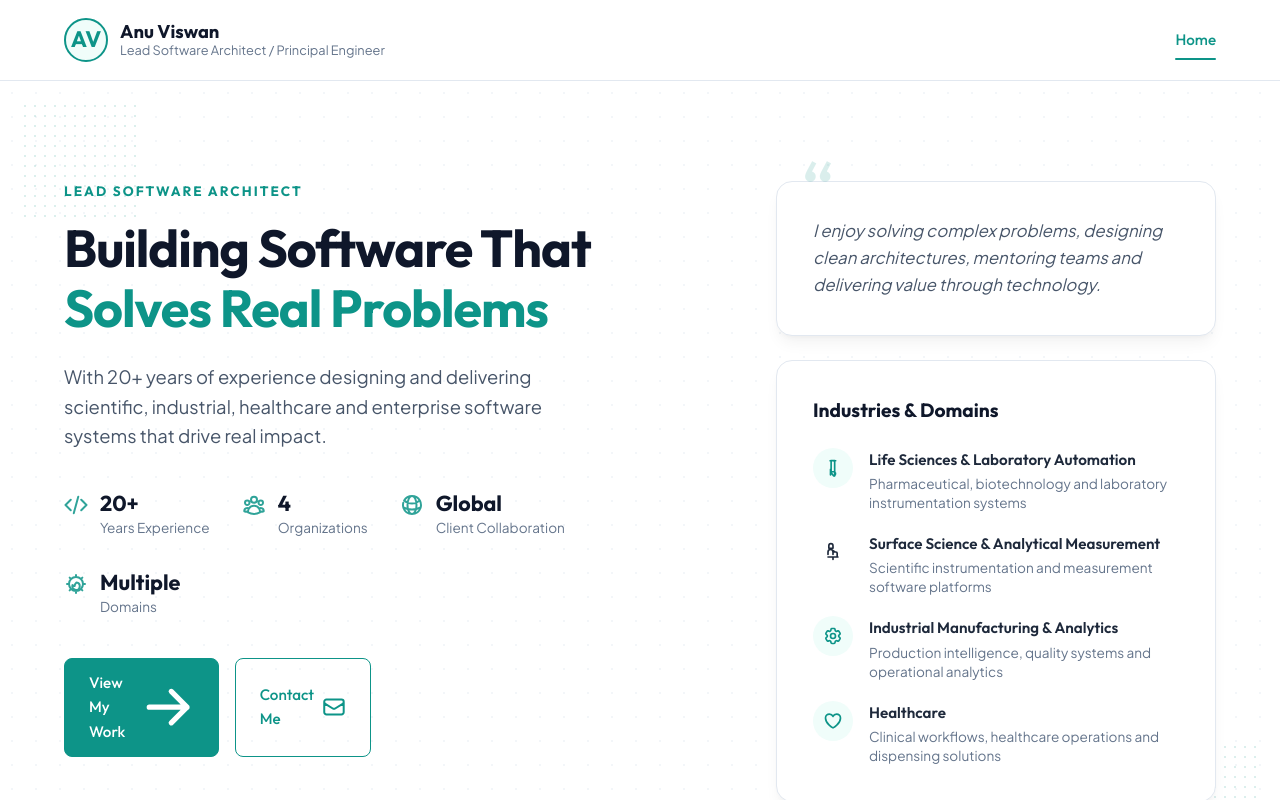
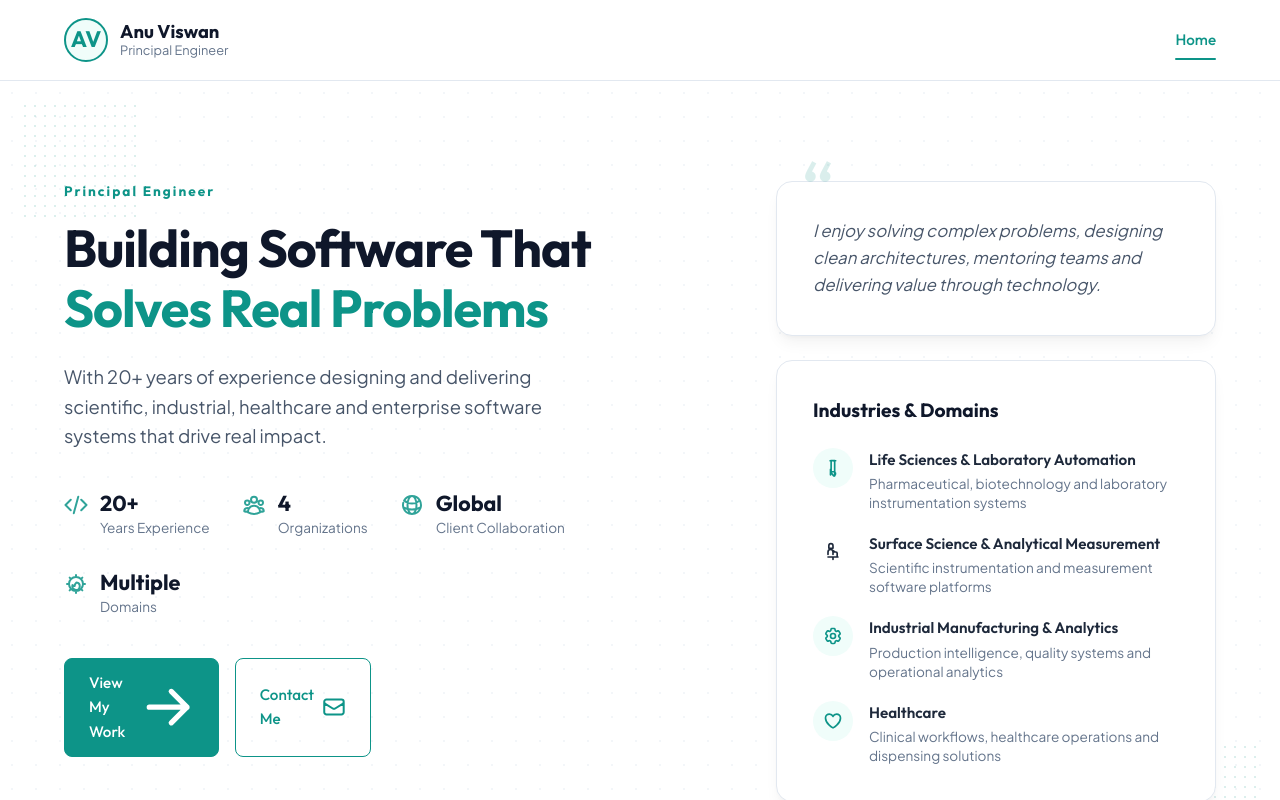
Before and after one commit to anuviswan/portfolio, a Vue app in the folder portfolio/: page / in a window 1280 px wide. Shown: the top 800 px of the page. Built offline with nearby package versions, Linux system fonts and the light colour scheme.

Commit message:
changed desgination

```diff
--- a/portfolio/src/components/Header.vue
+++ b/portfolio/src/components/Header.vue
@@ -9,7 +9,7 @@ const showDownloadResume = import.meta.env.VITE_SHOW_DOWNLOAD_RESUME !== 'false'
         <div class="logo-badge">AV</div>
         <div class="logo-text">
           <span class="logo-name">Anu Viswan</span>
-          <span class="logo-title">Lead Software Architect /  Principal Engineer</span>
+          <span class="logo-title">Principal Engineer</span>
         </div>
       </div>
 
--- a/portfolio/src/components/Hero.vue
+++ b/portfolio/src/components/Hero.vue
@@ -24,7 +24,7 @@ const getDomainIcon = (domainName: string) => {
 
     <div class="container hero-container">
       <div class="hero-left">
-        <span class="hero-tag">LEAD SOFTWARE ARCHITECT</span>
+        <span class="hero-tag">Principal Engineer</span>
         <h1 class="hero-title">
           Building Software That <br />
           <span class="highlight">Solves Real Problems</span>
```
